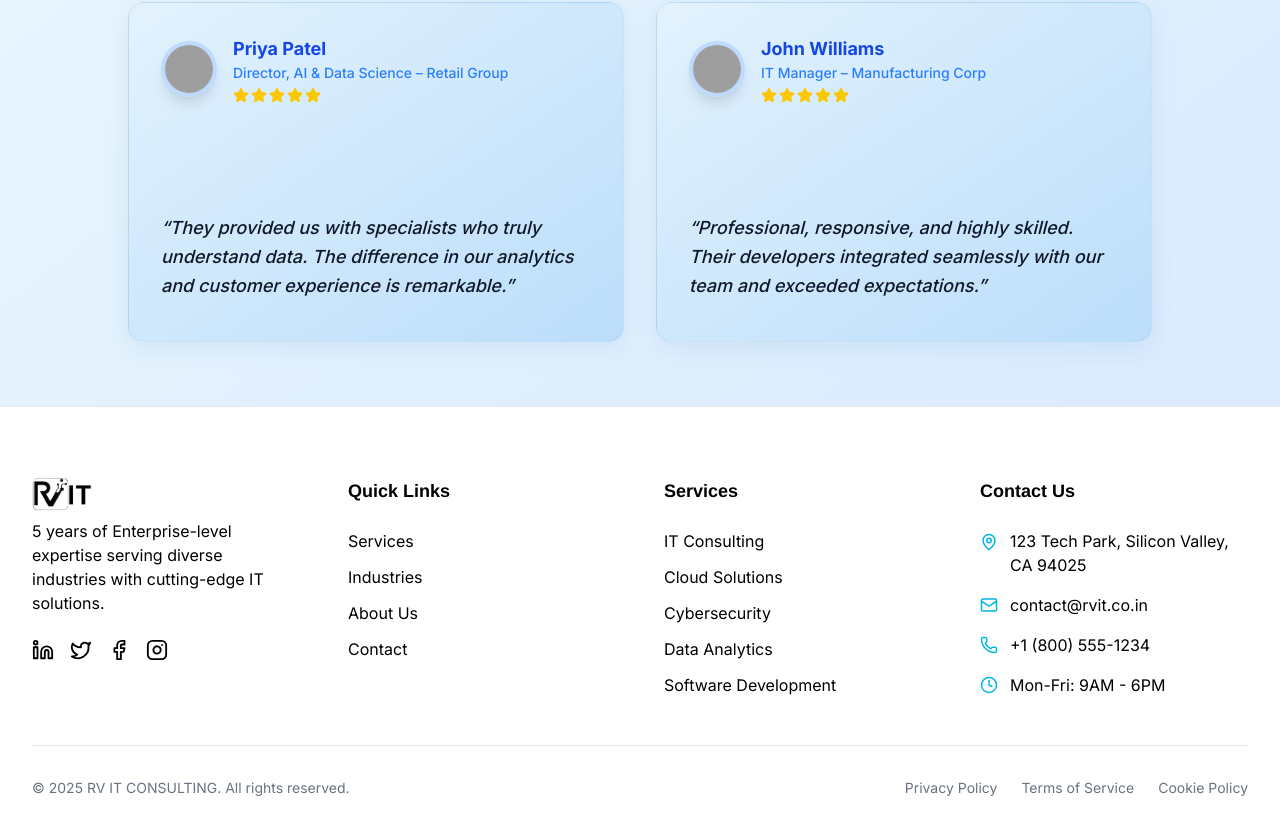
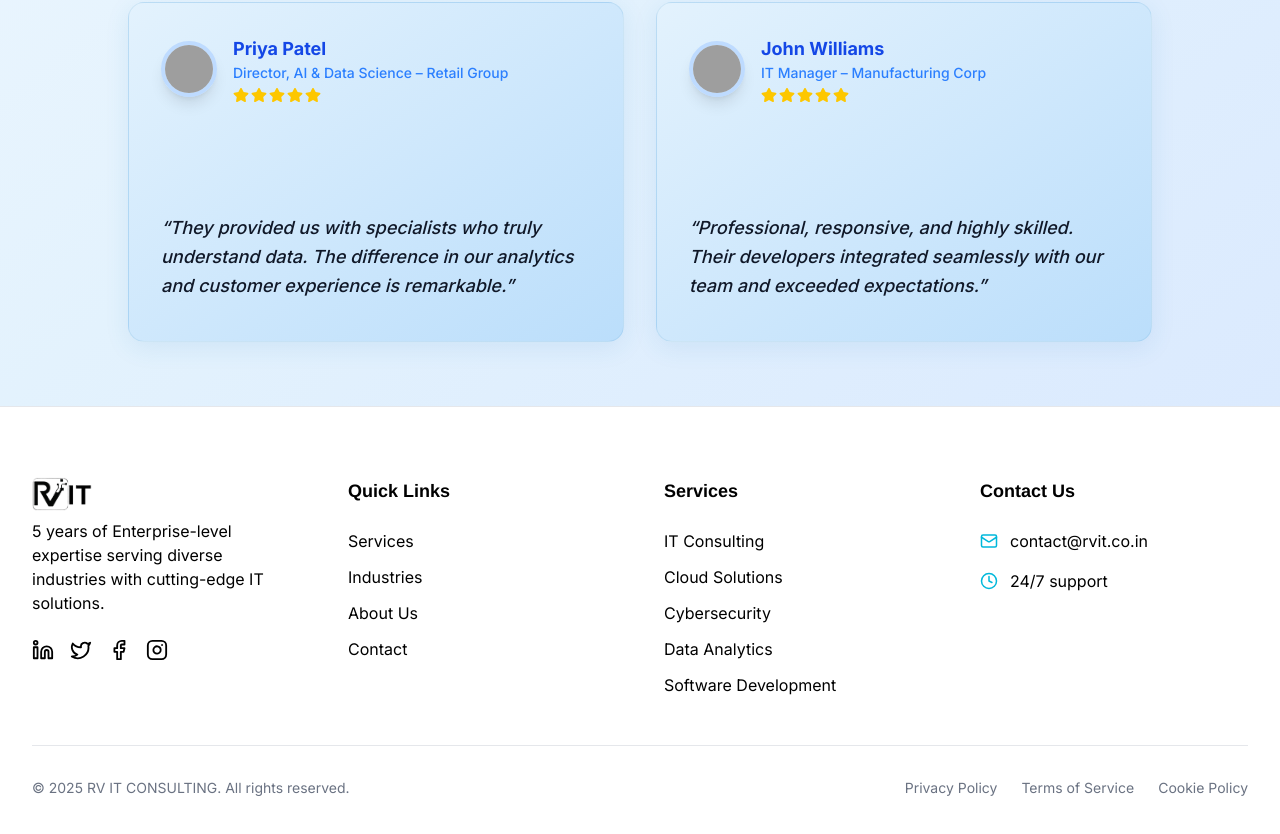
Before and after one commit to rvenkateswarreddy/RVITCONSULTING, a Next.js app: page / in a window 1280 px wide. Shown: the part 6573-7407 px from the top of the page. Built offline with nearby package versions, Linux system fonts and the light colour scheme; no server answers; grey boxes are pictures that could not be loaded.

Commit message:
chnages done in footer

```diff
--- a/src/app/components/Footer.tsx
+++ b/src/app/components/Footer.tsx
@@ -106,25 +106,17 @@ export default function Footer() {
           <div className="space-y-6">
             <h4 className="text-lg font-semibold text-black">Contact Us</h4>
             <div className="space-y-4">
-              <div className="flex items-start space-x-3">
-                <MapPin className="flex-shrink-0 mt-1 text-cyan-500" size={18} />
-                <span className="text-black">123 Tech Park, Silicon Valley, CA 94025</span>
-              </div>
+
               <div className="flex items-center space-x-3">
                 <Mail className="text-cyan-500" size={18} />
                 <a href="mailto:contact@rvit.co.in" className="text-black hover:text-cyan-500 transition-colors">
                   contact@rvit.co.in
                 </a>
               </div>
-              <div className="flex items-center space-x-3">
-                <Phone className="text-cyan-500" size={18} />
-                <a href="tel:+18005551234" className="text-black hover:text-cyan-500 transition-colors">
-                  +1 (800) 555-1234
-                </a>
-              </div>
+
               <div className="flex items-center space-x-3">
                 <Clock className="text-cyan-500" size={18} />
-                <span className="text-black">Mon-Fri: 9AM - 6PM</span>
+                <span className="text-black">24/7 support</span>
               </div>
             </div>
           </div>
```
